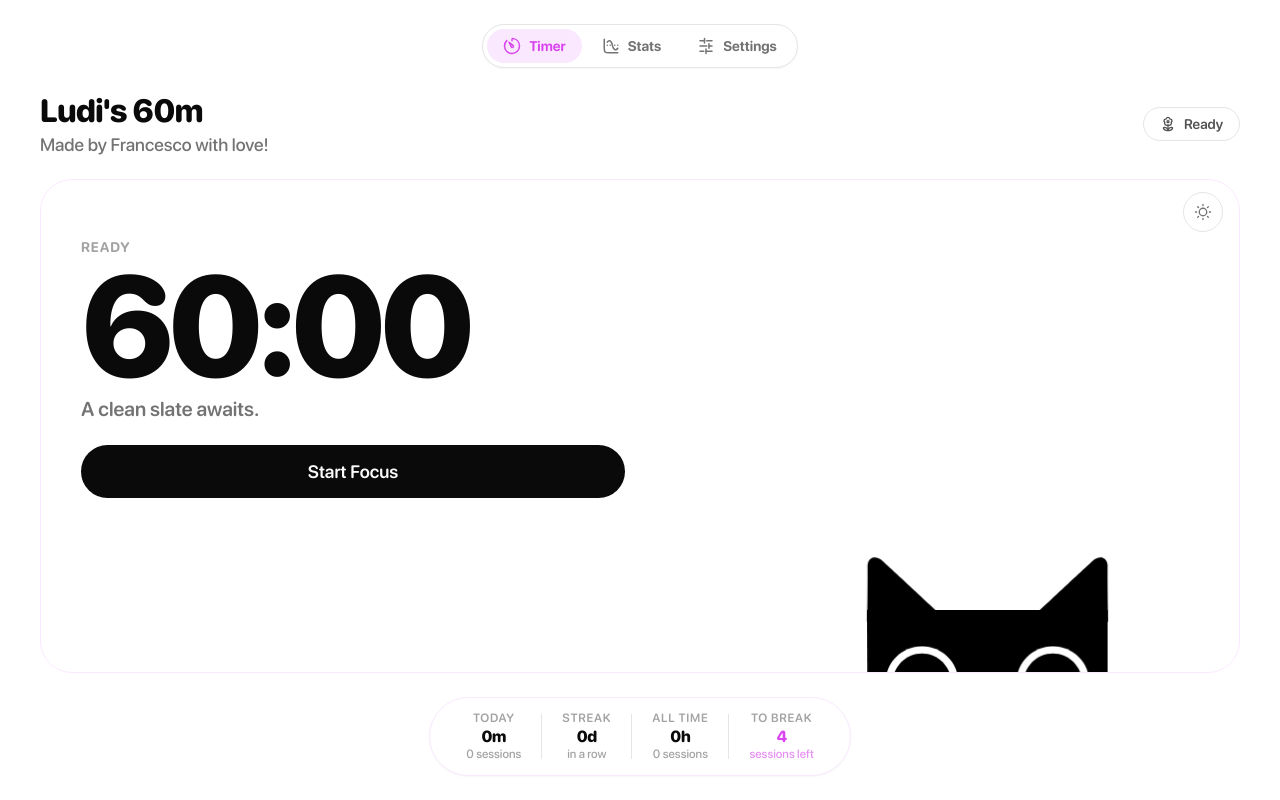
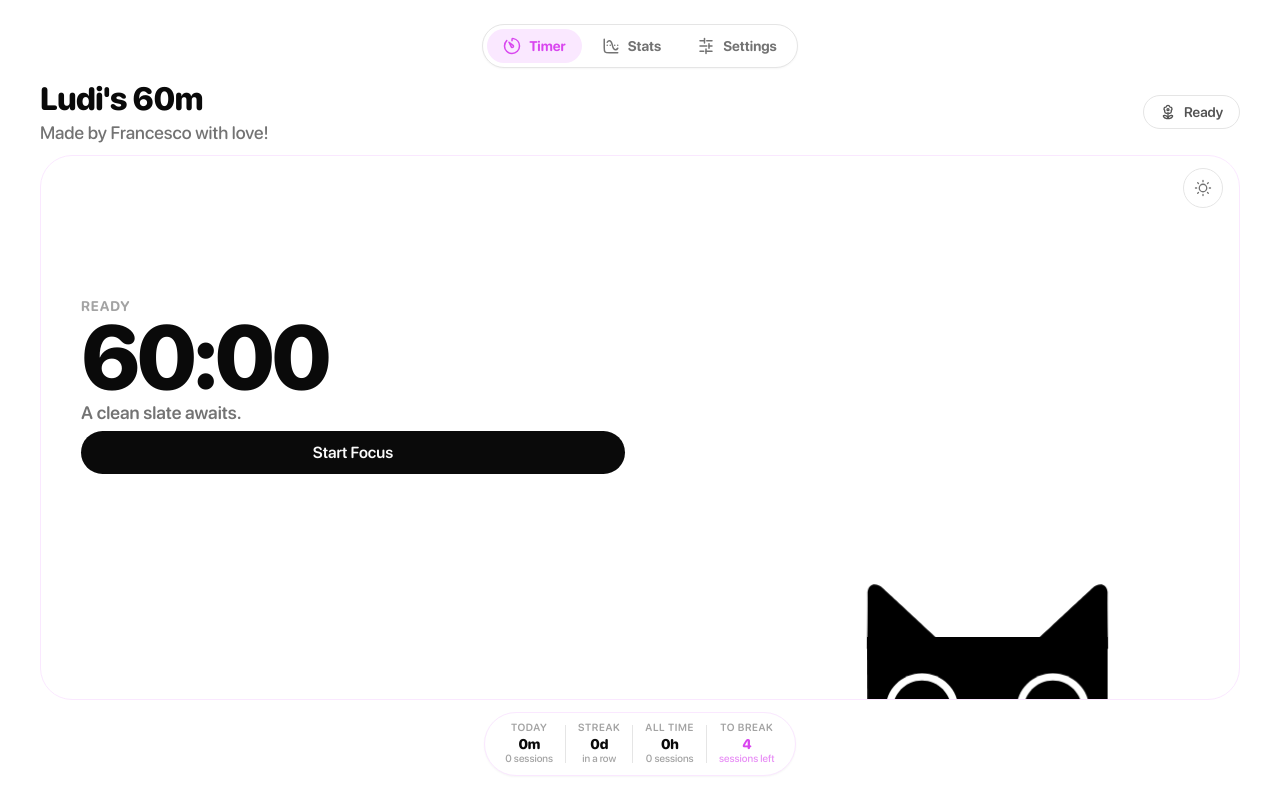
Before and after one commit to francescoGemolo/pomodoro-ts, a React (Vite) app: page / in a window 1280 px wide. Built offline with nearby package versions, Linux system fonts and the light colour scheme.

Commit message:
Layout Bugfix

```diff
--- a/src/styles/app.css
+++ b/src/styles/app.css
@@ -717,3 +717,65 @@
         bottom: clamp(-20px, -2vh, -3px);
     }
 }
+
+@media (max-height: 800px) and (min-width: 821px) {
+    .app {
+        row-gap: var(--space-3);
+    }
+
+    .timer-display {
+        font-size: clamp(3.5rem, 7vw, 6rem);
+    }
+
+    .timer-card {
+        --card-pad-y: var(--space-3);
+        gap: var(--space-2);
+    }
+
+    .timer-panel {
+        gap: var(--space-1);
+    }
+
+    .timer-message {
+        font-size: var(--font-size-lg);
+        padding-bottom: var(--space-1);
+    }
+
+    .timer-actions {
+        gap: var(--space-2);
+    }
+
+    .btn-primary,
+    .btn-secondary {
+        padding: var(--space-3) var(--space-8);
+        font-size: var(--font-size-md);
+    }
+
+    .btn-break-link {
+        padding: var(--space-1) var(--space-3);
+        font-size: var(--font-size-xs);
+        margin-top: 0;
+    }
+
+    .cat-container {
+        height: clamp(100px, 14vh, 160px);
+    }
+
+    .home-summary {
+        padding: var(--space-1) var(--space-2);
+    }
+
+    .home-stat {
+        padding: var(--space-1) var(--space-3);
+        min-width: 3.5rem;
+    }
+
+    .home-stat-value {
+        font-size: var(--font-size-sm);
+    }
+
+    .home-stat-label,
+    .home-stat-sub {
+        font-size: 0.65rem;
+    }
+}
```
